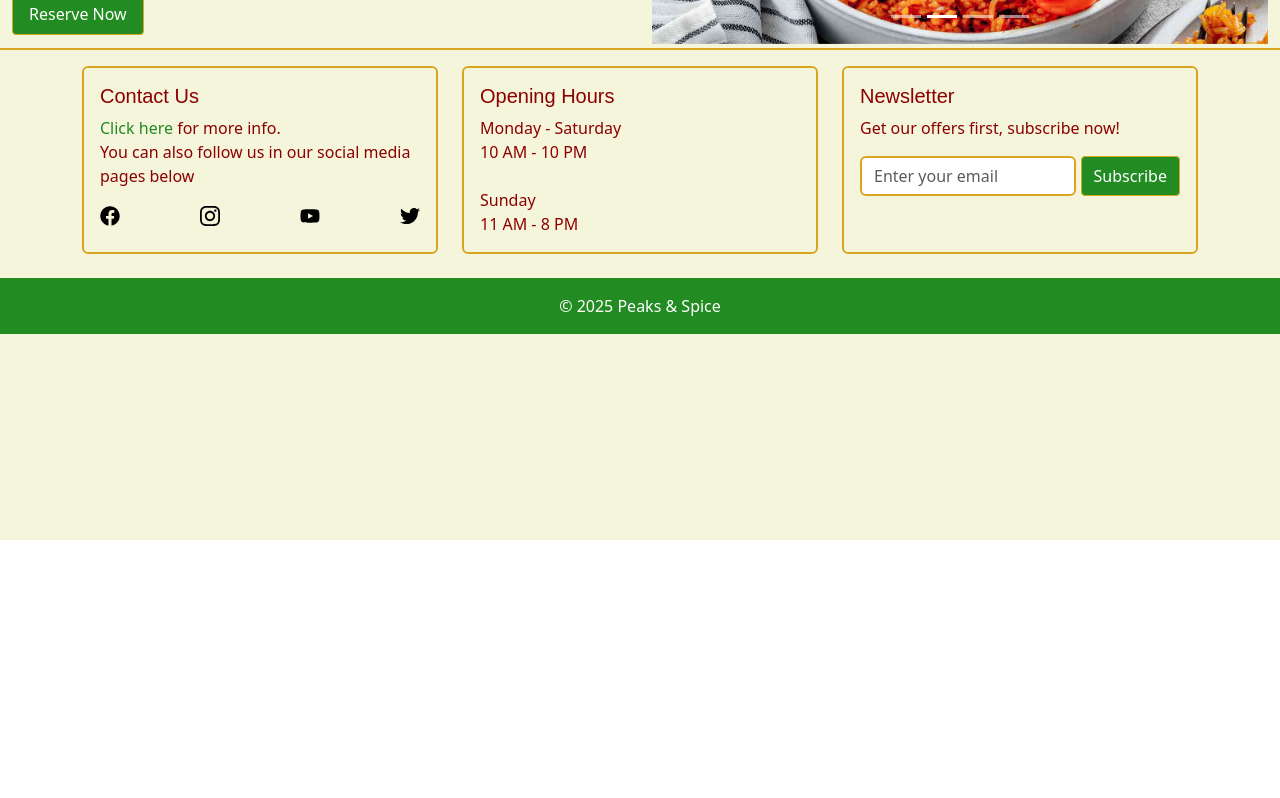
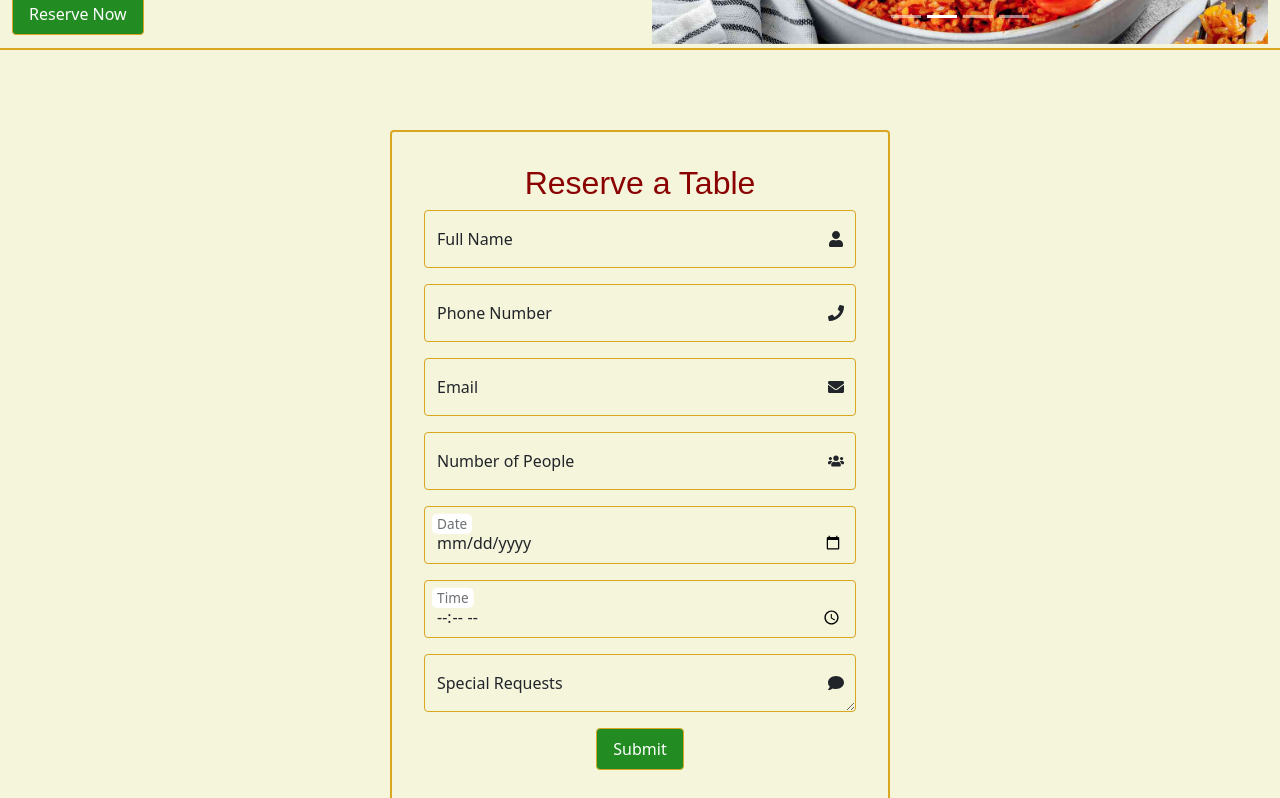
Before and after one commit to MujiratOyelowo/react-project, a React (Create React App) app: page /reservation in a window 1280 px wide. Shown: the part 340-1138 px from the top of the page. Before the commit the page ends 880 px from the top, so only its background shows below. Built offline with nearby package versions, Linux system fonts and the light colour scheme; a web font is replaced by a local one.

Commit message:
Reservation page

```diff
--- a/package.json
+++ b/package.json
@@ -14,6 +14,7 @@
     "react-redux": "^9.2.0",
     "react-router-dom": "^7.4.0",
     "react-scripts": "5.0.1",
+    "react-toastify": "^11.0.5",
     "sass": "^1.85.1"
   },
   "scripts": {
--- a/src/App.js
+++ b/src/App.js
@@ -1,6 +1,8 @@
 import React, { useState } from "react";
 import { Route, Routes } from "react-router-dom";
 import { Container } from 'react-bootstrap';
+import { ToastContainer } from "react-toastify";
+import 'react-toastify/dist/ReactToastify.css';
 import Navigation from "./components/Navigation/Navigation";
 import Header from "./components/Header/Header";
 import Home from "./components/Pages/Home";
@@ -25,6 +27,7 @@ function App() {
         <Route path="about" element={<About />}/>
       </Routes>
       <Footer />
+      <ToastContainer />
       </div>
     </>
   );
--- a/src/components/Pages/Reservation.js
+++ b/src/components/Pages/Reservation.js
@@ -1,8 +1,213 @@
-import React from "react";
+// Reservation.js
+import React, { useState } from "react";
+import { db } from "../../firebase";
+import { collection, addDoc } from "firebase/firestore";
+import { toast } from "react-toastify";
+import { Container, Form, Button, FloatingLabel } from "react-bootstrap";
+import {
+  FaUser,
+  FaPhone,
+  FaEnvelope,
+  FaUsers,
+  FaComment,
+} from "react-icons/fa";
+import "../styling/custom.scss";
 
 function Reservation() {
+  // Local state for each form field
+  const [fullName, setFullName] = useState("");
+  const [phoneNumber, setPhoneNumber] = useState("");
+  const [email, setEmail] = useState("");
+  const [numPeople, setNumPeople] = useState("");
+  const [date, setDate] = useState("");
+  const [time, setTime] = useState("");
+  const [specialRequests, setSpecialRequests] = useState("");
+  const [validated, setValidated] = useState(false);
+
+  // Handle form submission
+  const handleSubmit = async (e) => {
+    const form = e.currentTarget;
+    e.preventDefault();
+    // If the form is invalid, stop propagation and display feedback
+    if (form.checkValidity() === false) {
+      e.stopPropagation();
+      setValidated(true);
+      return;
+    }
+    try {
+      // Save the data to Firestore
+      await addDoc(collection(db, "reservations"), {
+        fullName,
+        phoneNumber,
+        email,
+        numPeople,
+        date,
+        time,
+        specialRequests,
+        createdAt: new Date(),
+      });
+
+      // Clear the form
+      setFullName("");
+      setPhoneNumber("");
+      setEmail("");
+      setNumPeople("");
+      setDate("");
+      setTime("");
+      setSpecialRequests("");
+      setValidated(false);
+
+      // Trigger a success toast
+      toast.success("Your reservation has been submitted successfully!", {
+        position: "top-center",
+      });
+    } catch (error) {
+      console.error("Error saving reservation: ", error);
+      toast.error("Something went wrong. Please try again.", {
+        position: "top-center",
+      });
+    }
+  };
+
   return (
-    <div></div>
+    <Container
+      className="text-center reservation-container"
+      style={{ padding: "2rem", maxWidth: "500px" }}
+    >
+      <h2 className="reservation-heading">Reserve a Table</h2>
+      <Form noValidate validated={validated} onSubmit={handleSubmit}>
+        {/* Full Name */}
+        <div className="icon-floating-group mb-3">
+          <FaUser className="floating-icon" />
+          <FloatingLabel controlId="floatingFullName" label="Full Name">
+            <Form.Control
+              className="reservation-input icon-field"
+              type="text"
+              placeholder="Full Name"
+              value={fullName}
+              onChange={(e) => setFullName(e.target.value)}
+              required
+            />
+            <Form.Control.Feedback type="invalid">
+              Please provide your full name.
+            </Form.Control.Feedback>
+          </FloatingLabel>
+        </div>
+
+        {/* Phone Number */}
+        <div className="icon-floating-group mb-3">
+          <FaPhone className="floating-icon" />
+          <FloatingLabel controlId="floatingPhone" label="Phone Number">
+            <Form.Control
+              className="reservation-input icon-field"
+              type="tel"
+              placeholder="Phone Number"
+              value={phoneNumber}
+              onChange={(e) => setPhoneNumber(e.target.value)}
+              required
+            />
+            <Form.Control.Feedback type="invalid">
+              Please provide a valid phone number.
+            </Form.Control.Feedback>
+          </FloatingLabel>
+        </div>
+
+        {/* Email */}
+        <div className="icon-floating-group mb-3">
+          <FaEnvelope className="floating-icon" />
+          <FloatingLabel controlId="floatingEmail" label="Email">
+            <Form.Control
+              className="reservation-input icon-field"
+              type="email"
+              placeholder="Email"
+              value={email}
+              onChange={(e) => setEmail(e.target.value)}
+              required
+            />
+            <Form.Control.Feedback type="invalid">
+              Please provide a valid email.
+            </Form.Control.Feedback>
+          </FloatingLabel>
+        </div>
+
+        {/* Number of People */}
+        <div className="icon-floating-group mb-3">
+          <FaUsers className="floating-icon" />
+          <FloatingLabel controlId="floatingPeople" label="Number of People">
+            <Form.Control
+              className="reservation-input icon-field"
+              type="number"
+              placeholder="Number of People"
+              value={numPeople}
+              onChange={(e) => setNumPeople(e.target.value)}
+              required
+            />
+            <Form.Control.Feedback type="invalid">
+              Please specify the number of people.
+            </Form.Control.Feedback>
+          </FloatingLabel>
+        </div>
+
+        {/* Date */}
+        <div className="icon-floating-group mb-3">
+          <FloatingLabel controlId="floatingDate" label="Date">
+            <Form.Control
+              className="reservation-input"
+              type="date"
+              placeholder="Date"
+              value={date}
+              onChange={(e) => setDate(e.target.value)}
+              required
+            />
+            <Form.Control.Feedback type="invalid">
+              Please select a date.
+            </Form.Control.Feedback>
+          </FloatingLabel>
+        </div>
+
+        {/* Time */}
+        <div className="icon-floating-group mb-3">
+          <FloatingLabel controlId="floatingTime" label="Time">
+            <Form.Control
+              className="reservation-input"
+              type="time"
+              placeholder="Time"
+              value={time}
+              onChange={(e) => setTime(e.target.value)}
+              required
+            />
+            <Form.Control.Feedback type="invalid">
+              Please select a time.
+            </Form.Control.Feedback>
+          </FloatingLabel>
+        </div>
+
+        {/* Special Requests */}
+        <div className="icon-floating-group mb-3">
+          <FaComment className="floating-icon" />
+          <FloatingLabel controlId="floatingRequests" label="Special Requests">
+            <Form.Control
+              className="reservation-input icon-field"
+              as="textarea"
+              placeholder="Special Requests"
+              value={specialRequests}
+              onChange={(e) => setSpecialRequests(e.target.value)}
+            />
+            <Form.Control.Feedback type="invalid">
+              Please provide any special requests (if applicable).
+            </Form.Control.Feedback>
+          </FloatingLabel>
+        </div>
+
+        <Button
+          className="reservation-button"
+          type="submit"
+          style={{ backgroundColor: "#228B22", color: "#fff", padding: "0.5rem" }}
+        >
+          Submit
+        </Button>
+      </Form>
+    </Container>
   );
 }
 
--- a/src/components/styling/custom.scss
+++ b/src/components/styling/custom.scss
@@ -67,7 +67,6 @@ $brand-off-white: #F5F5DC;
 }
 
 .header-container{
-    // padding-top: 80px;
     border-bottom: 2px solid $brand-gold;
     margin: 80px auto 1rem auto;;
 }
@@ -86,32 +85,46 @@ $brand-off-white: #F5F5DC;
     margin-top: 8rem;
 }
 
-.menu-box {
-    border: 2px solid #daa520; // gold border
-    background-color: #f5f5dc; // off-white
+.menu-box, .reservation-container {
+    border: 2px solid #daa520;
+    background-color: #f5f5dc;
     padding: 1rem;
     border-radius: 4px;
   }
 
-  .menu-category-heading, .menu-header{
+  .reservation-container{
+    margin: 5rem;
+  }
+
+// Hide the feedback icon (like checkmark or red exclamation)
+.was-validated .form-control:valid,
+.form-control.is-valid,
+.was-validated .form-control:invalid,
+.form-control.is-invalid {
+  background-image: none !important;
+  padding-right: 1rem !important; // Reset space taken by the icon
+}
+
+
+
+  .menu-category-heading, .menu-header, .reservation-heading {
     font-family: 'Jua', sans-serif;
     color: $brand-red;
   }
   .heading-line {
     position: relative;
     width: 100%;
-    text-align: center;  // center the heading horizontally
-    margin: 2rem 0;      // spacing above/below
+    text-align: center;
+    margin: 2rem 0;
 
-    // The horizontal line behind the heading
     &::before {
         content: "";
         position: absolute;
         top: 50%;
         left: 0;
         right: 0;
-        width: 92.5%;              // or 400px, etc.
-        margin: 0 auto;          // horizontally center the line
+        width: 92.5%;
+        margin: 0 auto;
         height: 2px;
         background-color: $brand-gold;
         z-index: 0;
@@ -121,11 +134,11 @@ $brand-off-white: #F5F5DC;
     // The heading inside
     .menu-header {
       position: relative;
-      display: inline-block;            // shrink to text width
-      background-color: $brand-off-white; // so it “cuts out” the line behind
-      padding: 0 1rem;                  // horizontal padding
-      margin: 0;                        // remove default <h1> margins
-      z-index: 1;                       // in front of the pseudo‐element
+      display: inline-block;
+      background-color: $brand-off-white;
+      padding: 0 1rem;
+      margin: 0;
+      z-index: 1;
     }
   }
 
@@ -153,15 +166,51 @@ td, th {
     }
   }
 
+.reservation-button{
+    background-color: $brand-green !important;
+    border: 1px solid $brand-gold !important;
+    border-radius: 4px !important;
+    padding: 0.5rem 1rem !important;
+}
+
+.reservation-input{
+    background-color: $brand-off-white !important;
+    border: 1px solid $brand-gold !important;
+    border-radius: 4px !important;
+}
+
+.icon-floating-group {
+    position: relative;
+
+    .floating-icon {
+      position: absolute;
+      top: 50%;
+      right: 0.75rem;
+      left: auto;
+      transform: translateY(-50%);
+      z-index: 2;
+      pointer-events: none;
+    }
+
+    .icon-field {
+      padding-right: 2.5rem !important;
+      padding-left: 0.75rem !important;
+    }
+  }
+
+
 //home page styling
 .home-card {
     border-style: solid;
-    border-width: 2px 0; /* top/bottom: 2px, left/right: 0 */
+    border-width: 2px 0;
     border-color: $brand-gold;
     margin: 10px auto 1rem auto;
 }
 
-
+.date-label{
+    background-color: $brand-off-white !important;
+    border: none !important;
+}
 .footer-card {
     border: 2px solid $brand-gold !important;
     background-color: $brand-off-white !important;
--- a/firebase.js
+++ b/src/firebase.js
@@ -9,8 +9,8 @@ const firebaseConfig = {
   projectId: "website-assignment-336da",
   storageBucket: "website-assignment-336da.firebasestorage.app",
   messagingSenderId: "251346372536",
-  appId: "1:251346372536:web:595cbc111a2d40eca6f14d",
-  measurementId: "G-0X6TL3BWR2"
+  appId: "1:251346372536:web:1bd413585dd19593a6f14d",
+  measurementId: "G-VN1P2DXG8W"
 };
 
 // Initialize Firebase
```
Also changed, not shown: 1 other file (tests, documents, lock files or other folders).
